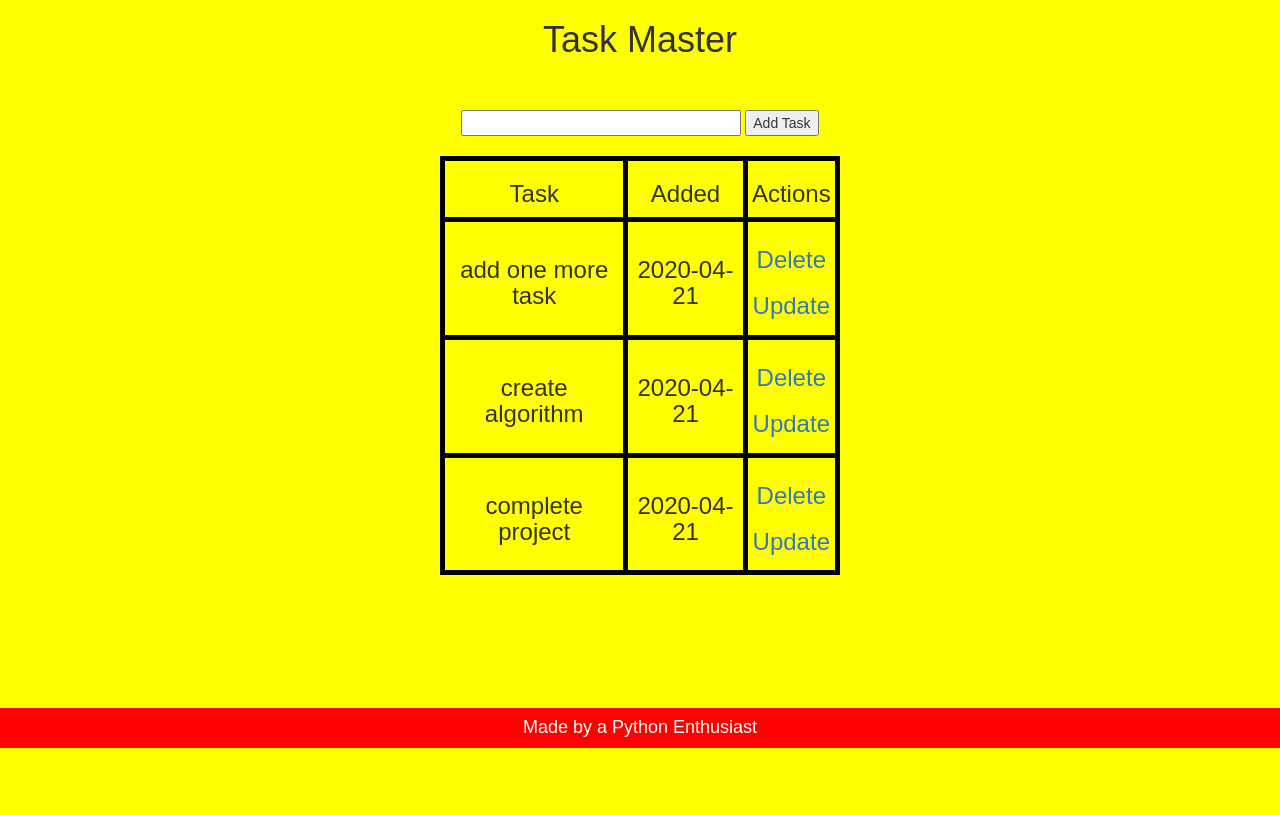
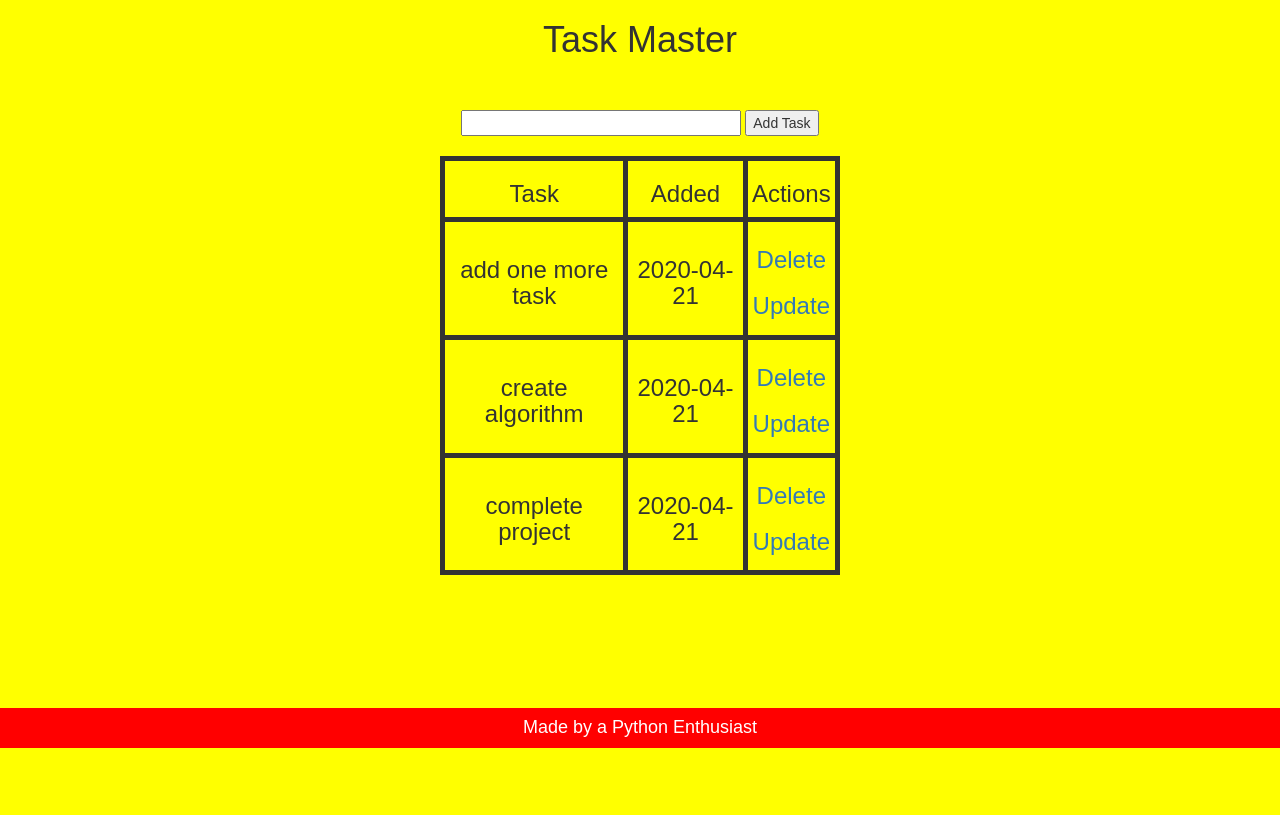
Before and after one commit to thesparkvision/Thrive, a Flask app: page /todo in a window 1280 px wide. Shown: the part 52-867 px from the top of the page. Run offline with Flask 2, Linux system fonts and the light colour scheme; data comes from the database, SQL or seed files in the repository; some libraries are stand-ins or nearby versions.

Commit message:
changed css borders

```diff
--- a/static/css/main.css
+++ b/static/css/main.css
@@ -9,7 +9,7 @@ body,html{
 }
 
 table,td,th{
-    border:5px solid black;
+    border:5px solid;
 }
 
 table{
```
